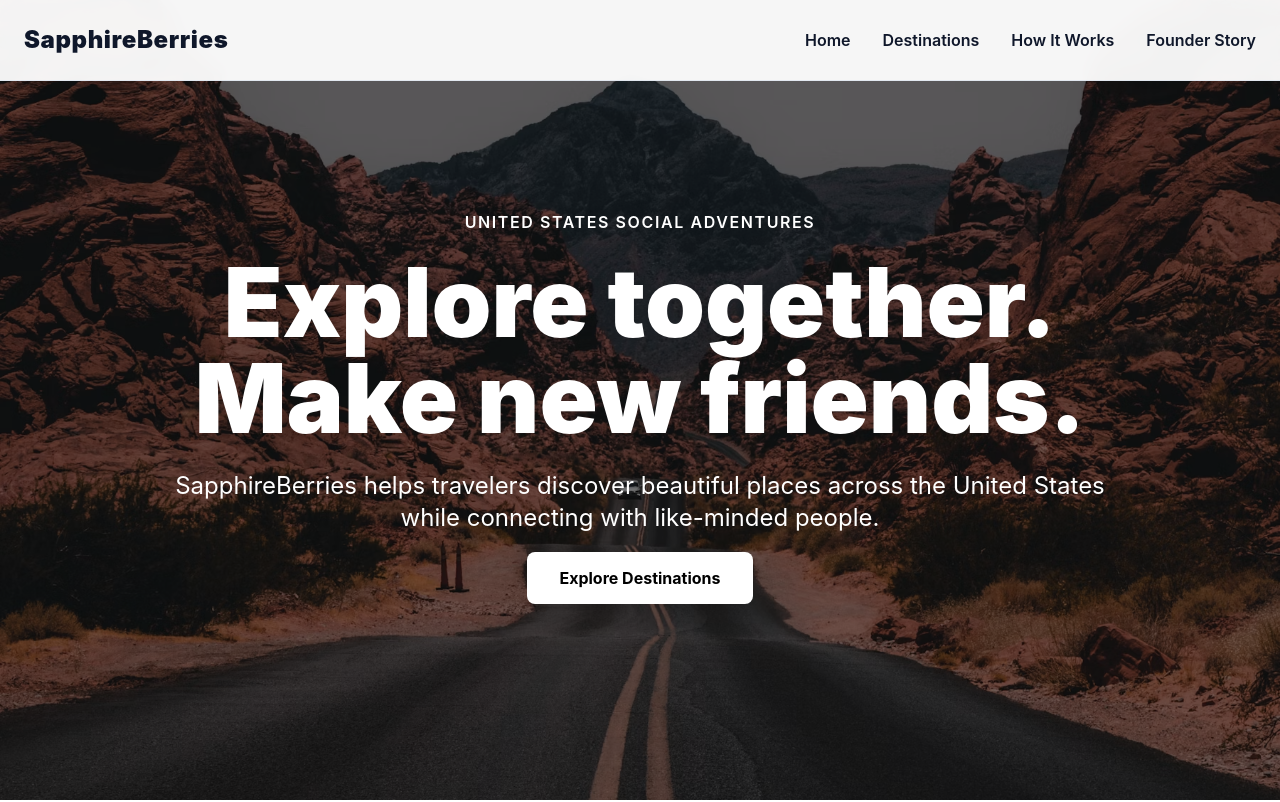
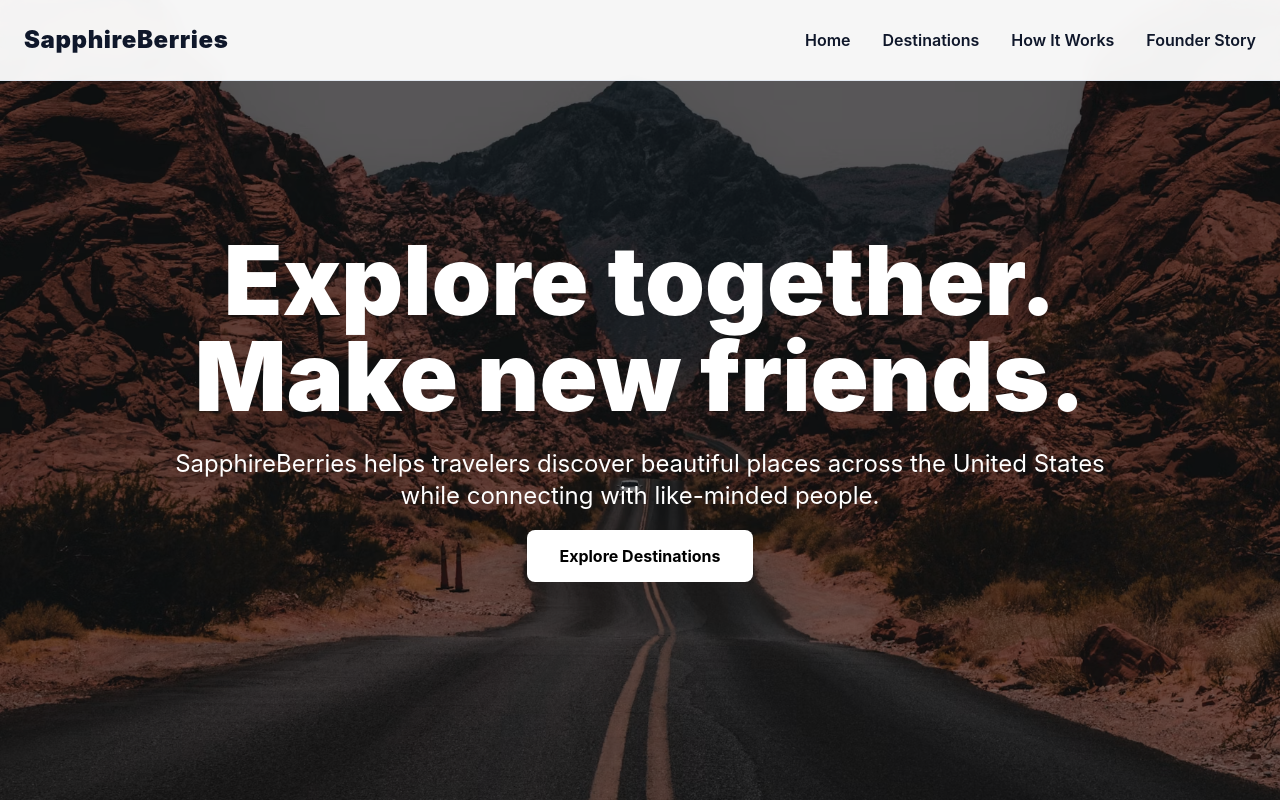
Before and after one commit to akalariy/Website, a React (Vite) app in the folder Website/: page / in a window 1280 px wide. Shown: the top 802 px of the page. Built offline with nearby package versions, Linux system fonts and the light colour scheme.

Commit message:
Version1.6

```diff
--- a/Website/src/components/Hero.jsx
+++ b/Website/src/components/Hero.jsx
@@ -10,9 +10,6 @@ export default function Hero() {
       <div className="absolute inset-0 bg-black/55" />
 
       <div className="relative z-10 text-center px-6 max-w-5xl">
-        <p className="font-semibold tracking-widest mb-5">
-          UNITED STATES SOCIAL ADVENTURES
-        </p>
 
         <h1 className="text-5xl md:text-8xl font-black leading-tight mb-6">
           Explore together.
```
